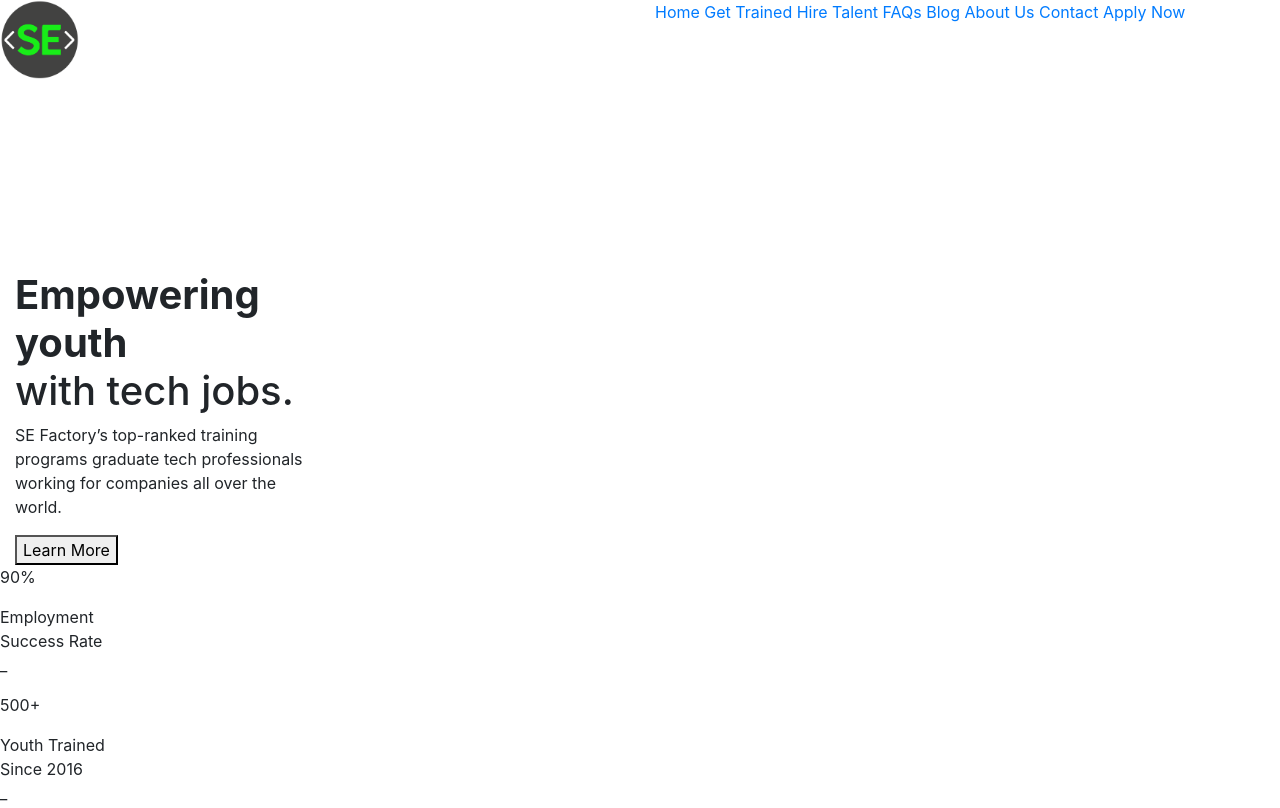
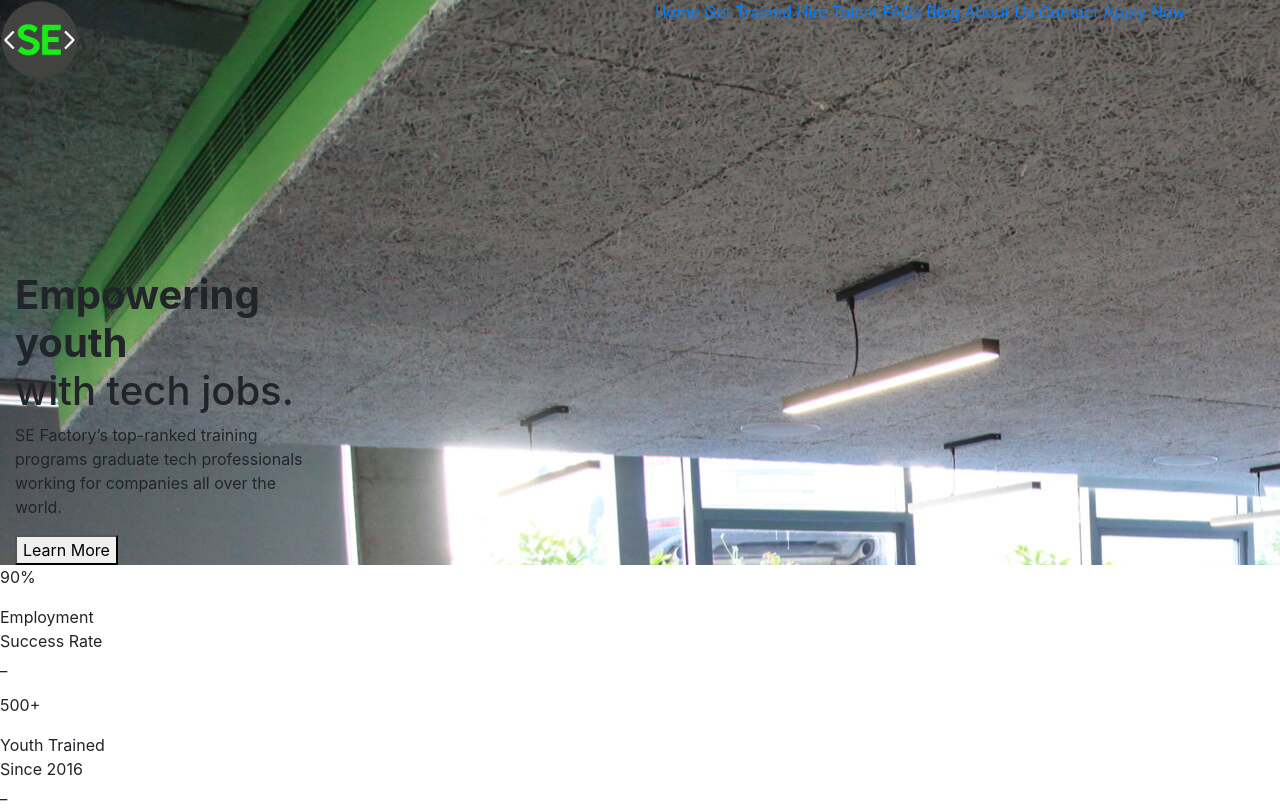
Before and after one commit to Michel-Haddad77/SEF-page-with-Bootstrap, a plain HTML site: page index.html in a window 1280 px wide. Shown: the top 808 px of the page. Drawn offline with nearby package versions, Linux system fonts and the light colour scheme.

Commit message:
Added background to stylesheet

```diff
--- a/styles/style.css
+++ b/styles/style.css
@@ -1,3 +1,7 @@
 .margining{
     margin-top: 15%;
 }
+
+.head{
+    background: url(../assets/presentation.JPG);
+}
```
